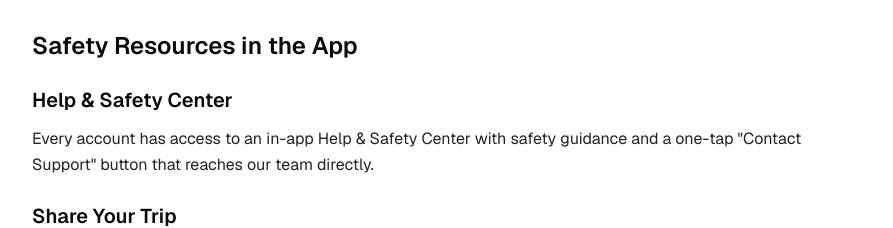
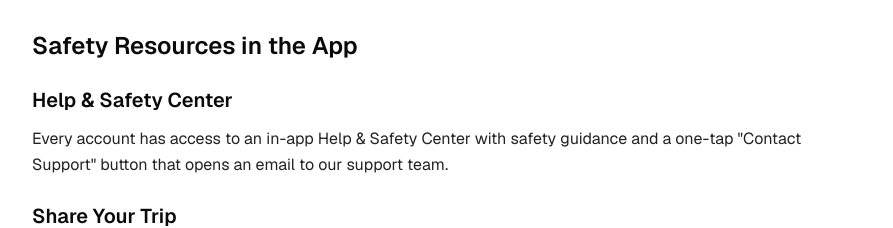
Before and after one commit to neighborly-live/v0-neighborly-live-landing-page, a Next.js app: page /safety in a window 1280 px wide. Shown: the part 2020-2248 px from the top of the page, without its empty margins (192-1085 px from the left). Built offline with nearby package versions, Linux system fonts and the light colour scheme.

Commit message:
Clarify Contact Support wording on Safety page
'Reaches our team directly' overstated the feature - tapping Contact
Support opens the user's email client to support@neighborly.live,
it doesn't connect to a live agent.

Co-Authored-By: Warp <agent@warp.dev>

```diff
--- a/app/safety/page.tsx
+++ b/app/safety/page.tsx
@@ -95,7 +95,7 @@ export default function SafetyGuidelines() {
             <h3 className="text-xl font-semibold mb-3 mt-6">Help &amp; Safety Center</h3>
             <p className="text-foreground/90 leading-relaxed mb-4">
               Every account has access to an in-app Help &amp; Safety Center with safety guidance and a one-tap
-              "Contact Support" button that reaches our team directly.
+              "Contact Support" button that opens an email to our support team.
             </p>
 
             <h3 className="text-xl font-semibold mb-3 mt-6">Share Your Trip</h3>
```
